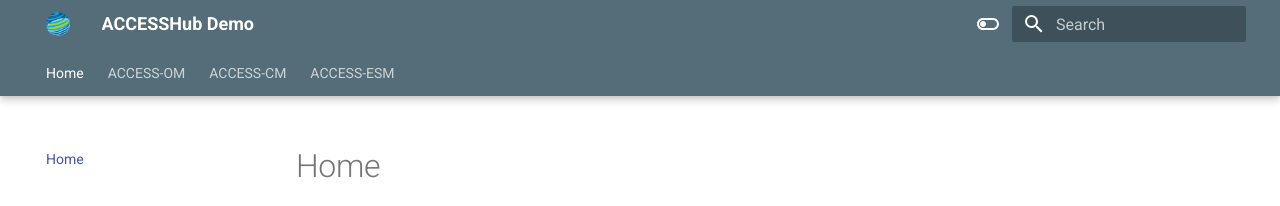
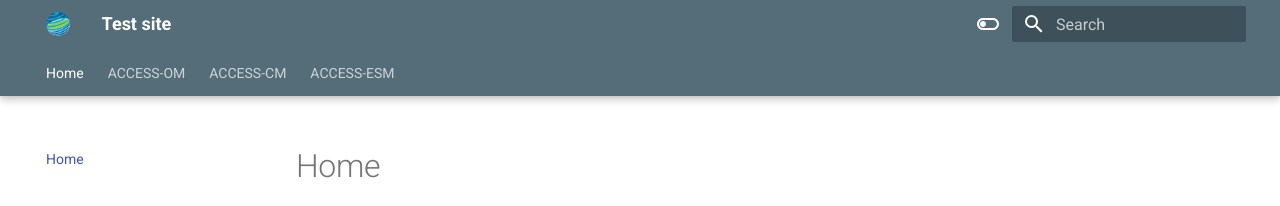
Before and after one commit to ccarouge/test, an MkDocs documentation site: the page built from docs/index.md, in a window 1280 px wide. Shown: the top 206 px of the page. Built offline with MkDocs 1.6.1 and Material for MkDocs 9.7.7, drawn with Linux system fonts in a browser that asks for light colours.

Commit message:
Bogus change to test with pull_request_target

```diff
--- a/mkdocs.yml
+++ b/mkdocs.yml
@@ -1,4 +1,4 @@
-site_name: ACCESSHub Demo
+site_name: Test site
 
 # Theme
 theme:
```
